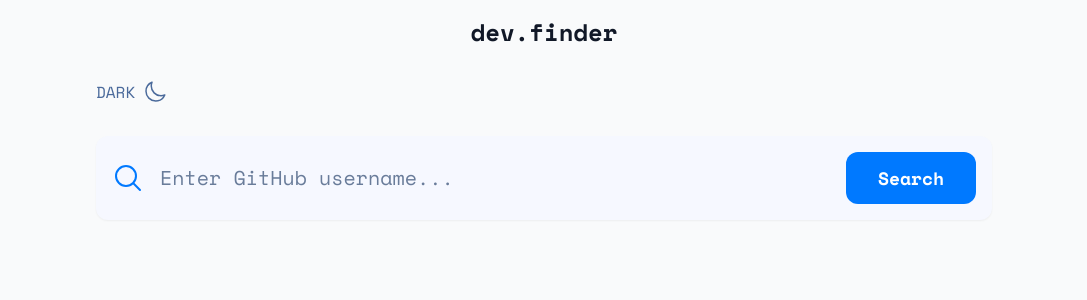
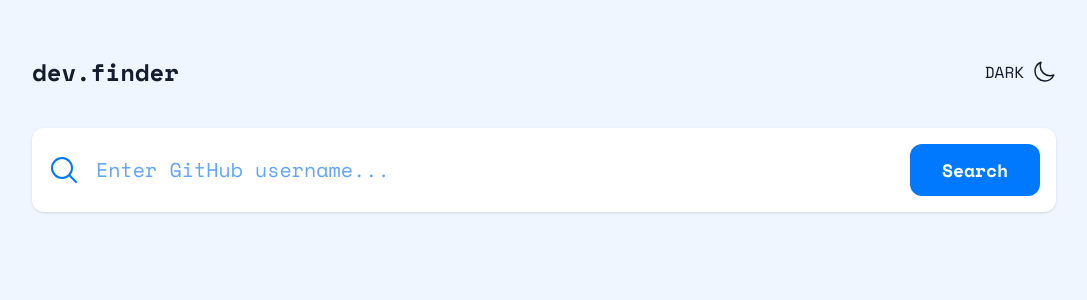
Before and after one commit to GilaniRabbu/github-user-search-app, a Next.js app: page / in a window 1280 px wide. Shown: the top 300 px of the page, without its empty margins (96-1183 px from the left). Built offline with nearby package versions, Linux system fonts and the light colour scheme.

Commit message:
updated code

```diff
--- a/app/layout.tsx
+++ b/app/layout.tsx
@@ -12,8 +12,8 @@
   children: React.ReactNode;
 }) {
   return (
-    <html lang="en" className="h-full">
-      <body className={`h-full bg-gray-50 dark:bg-gray-900`}>
+    <html lang="en">
+      <body className="h-full bg-blue-50 dark:bg-blue-900">
         <main className="min-h-full p-4">{children}</main>
       </body>
     </html>
--- a/app/page.tsx
+++ b/app/page.tsx
@@ -40,19 +40,20 @@
   };
 
   return (
-    <div className="max-w-4xl mx-auto space-y-8">
-      <h1 className="text-2xl font-bold text-center text-gray-900 dark:text-white">
-        dev.finder
-      </h1>
-
-      <ThemeToggle />
+    <div className="max-w-5xl mx-auto space-y-10 py-10">
+      <div className="flex justify-between items-center">
+        <h1 className="text-2xl font-space-bold text-blue-900 dark:text-white">
+          dev.finder
+        </h1>
+        <ThemeToggle />
+      </div>
 
       <SearchForm onSearch={handleSearch} />
 
       {isLoading && <LoadingSpinner />}
 
       {error && (
-        <div className="bg-red-100 dark:bg-red-900 text-red-700 dark:text-red-200 p-4 rounded-lg text-center">
+        <div className="p-4 rounded-lg text-center bg-red-100 dark:bg-red-900 text-red-900 dark:text-red-100">
           {error}
         </div>
       )}
@@ -72,7 +73,7 @@
   return (
     <button
       onClick={() => setDarkMode(!darkMode)}
-      className="flex items-center gap-2 text-gray-600 dark:text-gray-300"
+      className="flex items-center gap-2 text-blue-900 dark:text-white"
     >
       {darkMode ? "LIGHT" : "DARK"}
       {darkMode ? (
--- a/components/SearchForm.tsx
+++ b/components/SearchForm.tsx
@@ -14,7 +14,7 @@
   };
 
   return (
-    <div className="bg-gray-100 dark:bg-blue-900 rounded-xl p-4 shadow-sm">
+    <div className="p-4 shadow rounded-xl bg-white dark:bg-blue-800">
       <form onSubmit={handleSubmit} className="flex items-center gap-4">
         <MagnifyingGlassIcon className="w-8 h-8 text-blue-500 dark:text-white" />
         <input
@@ -22,11 +22,11 @@
           value={login}
           onChange={(e) => setLogin(e.target.value)}
           placeholder="Enter GitHub username..."
-          className="flex-1 bg-transparent text-xl placeholder-gray-400 dark:placeholder-gray-300 focus:outline-none"
+          className="flex-1 text-xl bg-transparent text-blue-900 dark:text-white focus:outline-none placeholder-blue-400 dark:placeholder-blue-200"
         />
         <button
           type="submit"
-          className="bg-blue-500 text-white px-8 py-3 rounded-xl hover:bg-blue-600 transition-colors text-lg font-bold"
+          className="px-8 py-3 rounded-xl text-lg font-space-bold transition-colors bg-blue-500 text-white hover:bg-blue-600"
         >
           Search
         </button>
--- a/tailwind.config.ts
+++ b/tailwind.config.ts
@@ -15,15 +15,6 @@
           800: "#1E2A47",
           500: "#0079FF",
         },
-        gray: {
-          800: "#2B3442",
-          600: "#4B6A9B",
-          400: "#697C9A",
-          100: "#F6F8FF",
-        },
-      },
-      boxShadow: {
-        custom: "0 16px 30px -10px rgba(70, 96, 187, 0.2)",
       },
     },
   },
```
